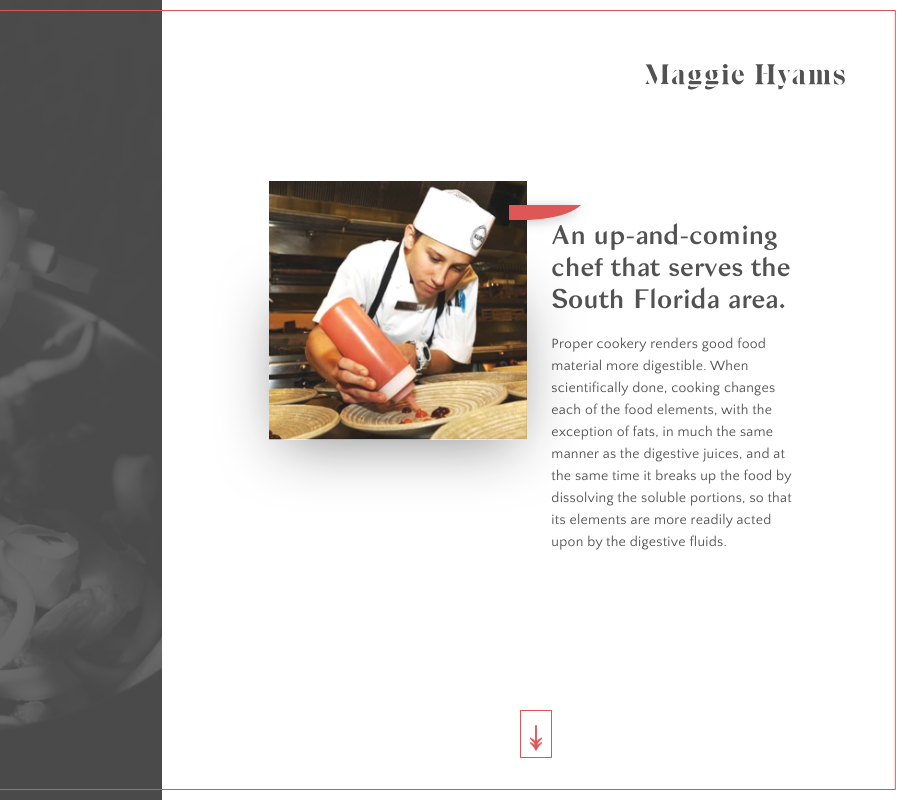
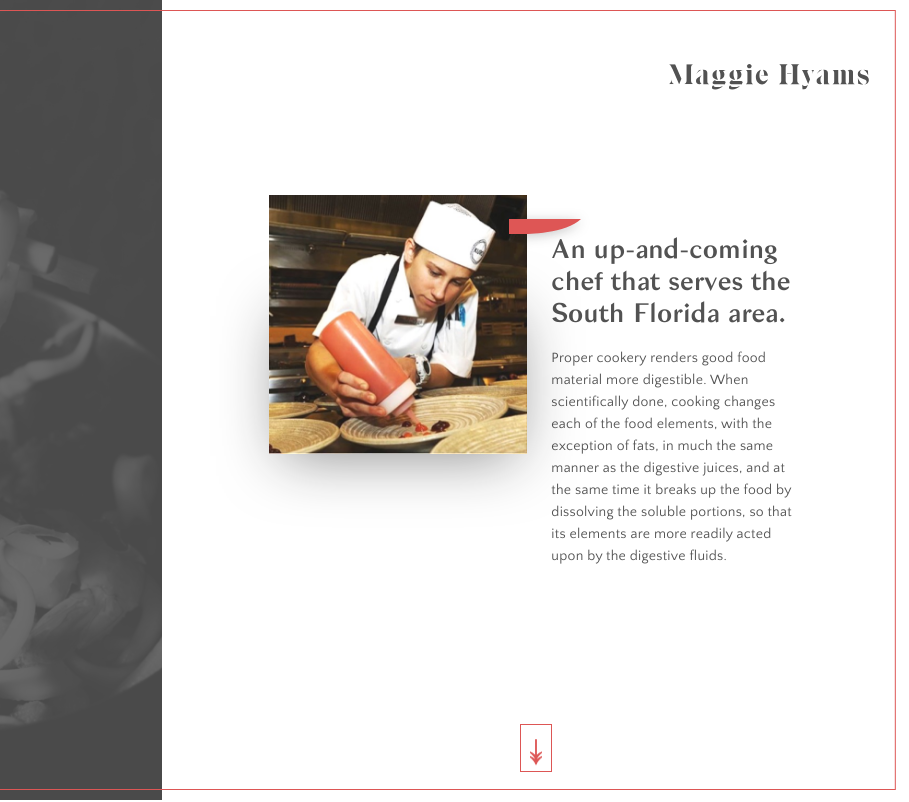
Before and after one commit to kylehyams/maggiehyams, a plain HTML site: page app/index.html in a window 1280 px wide. Shown: the top 802 px of the page, 371-1280 px from the left. Drawn offline with nearby package versions, Linux system fonts and the light colour scheme.

Commit message:
Edited favicon gulp command /// Edited media queries so layouts look nicer on tablets in portrait view

```diff
--- a/app/index.html
+++ b/app/index.html
@@ -10,6 +10,15 @@
         <title>Maggie Hyams – An up-and-coming chef that serves the South Florida area</title>
         <meta name="description" content="">
         <meta name="viewport" content="width=device-width, initial-scale=1">
+
+        <!-- Favicons -->
+		<link rel="apple-touch-icon" sizes="180x180" href="/apple-touch-icon.png">
+		<link rel="icon" type="image/png" href="/favicon-32x32.png" sizes="32x32">
+		<link rel="icon" type="image/png" href="/favicon-16x16.png" sizes="16x16">
+		<link rel="manifest" href="/manifest.json">
+		<link rel="mask-icon" href="/safari-pinned-tab.svg" color="#525252">
+		<meta name="theme-color" content="#525252">
+		<!-- /Favicons -->
 
         <!-- build:css css/main.min.css -->
         <link rel="stylesheet" href="css/main.css">
--- a/app/scss/_container.scss
+++ b/app/scss/_container.scss
@@ -15,16 +15,23 @@
 		}
 
 		@media screen and (min-width: $medium-screen) {
-			height: 94vh;
+			width: 96vw;
+			height: 95vh;
 			@include position(fixed, 50% null null 50%);
 		}
 
 		@media screen and (min-width: $large-screen) {
-			width: 98vw;
-			height: 97.4vh;
+			width: 97vw;
+			height: 94vh;
+		}
+
+		@media screen and (min-width: $large-screen) and (min-height: 769px) {
+			width: 97.5vw;
+			height: 97vh;
 		}
 
 		@media screen and (min-width: $xlarge-screen) {
+			width: 98vw;
 			height: 97.5vh;
 		}
 
--- a/app/scss/_content.scss
+++ b/app/scss/_content.scss
@@ -8,8 +8,8 @@
 		padding: 56px 0;
 
 		@media screen and (min-width: $medium-screen) {
-			@include span-columns(8);
-			@include shift(2);
+			@include span-columns(12);
+			@include shift(0);
 		}
 
 		@media screen and (min-width: $large-screen) {
@@ -20,14 +20,30 @@
 
 		.wordmark {
 
+			@media screen and (min-width: $medium-screen) {
+				width: percentage(5/7);
+				margin: 0 auto;
+			}
+
+			@media screen and (min-width: $large-screen) {
+				width: percentage(7/7);
+				margin: 0;
+			}
+
 			img {
 				width: 200px;
 				height: auto;
 
 				@media screen and (min-width: $large-screen) {
+					width: 150px;
 					position: absolute;
-					top: 40px;
-					right: 64px;
+					top: 32px;
+					right: 40px;
+				}
+
+				@media screen and (min-width: $large-screen) and (min-height: 769px) {
+					width: 200px;
+					top: 48px;
 				}
 
 				@media screen and (min-width: $xlarge-screen) {
@@ -41,13 +57,21 @@
 		&__intro {
 			margin: 48px 0 0;
 
+			@media screen and (min-width: $medium-screen) {
+				width: percentage(5/7);
+				margin: 48px auto 0;
+			}
+
 			@media screen and (min-width: $large-screen) {
-				width: 71.42857143%;
-				height: 100vh;
+				height: 93vh;
 				@include display(flex);
 				@include flex-direction(column);
 				@include justify-content(flex-end);
-				margin: 0 auto;
+				padding: 0 0 7vh;
+			}
+
+			@media screen and (min-width: $xlarge-screen) {
+				height: 95.75vh;
 				padding: 0 0 5.25vh;
 			}
 
@@ -55,8 +79,16 @@
 				width: 100%;
 				position: relative;
 
+				@media screen and (min-width: $medium-screen) {
+					@include display(flex);
+					@include flex-direction(row);
+				}
+
+				@media screen and (min-width: $large-screen) {
+					@include flex-direction(column);
+				}
+
 				@media screen and (min-width: $xlarge-screen) {
-					@include display(flex);
 					@include flex-direction(row);
 				}
 
@@ -75,7 +107,8 @@
 					}
 
 					@media screen and (min-width: $medium-screen) {
-						left: 70%;
+						top: 24px;
+						left: 45%;
 					}
 
 					@media screen and (min-width: $large-screen) {
@@ -96,6 +129,18 @@
 				article {
 					margin: 24px 0 0;
 
+					@media screen and (min-width: $medium-screen) {
+						width: 296px;
+						margin: 40px 0 0;
+						padding: 0 0 0 24px;
+					}
+
+					@media screen and (min-width: $large-screen) {
+						width: inherit;
+						margin: 24px 0 0;
+						padding: 0;
+					}
+
 					@media screen and (min-width: $xlarge-screen) {
 						width: 296px;
 						margin: 40px 0 0;
@@ -111,14 +156,42 @@
 		&__info {
 			margin: 56px 0 0;
 
+			@media screen and (min-width: $medium-screen) {
+				width: percentage(5/7);
+				@include display(flex);
+				@include flex-direction(row-reverse);
+				margin: 56px auto 0;
+
+				&:nth-child(even) {
+					@include flex-direction(row);
+
+					article {
+						text-align: left;
+						padding: 0 0 0 24px;
+					}
+
+				}
+
+			}
+
 			@media screen and (min-width: $large-screen) {
-				width: 71.42857143%;
+				@include flex-direction(column);
 				margin: 0 auto;
 				padding: 56px 0 0;
+
+				&:nth-child(even) {
+					@include flex-direction(column);
+
+
+					article {
+						padding: 0;
+					}
+
+				}
+
 			}
 
 			@media screen and (min-width: $xlarge-screen) {
-				@include display(flex);
 				@include flex-direction(row-reverse);
 				padding: 104px 0 0;
 
@@ -137,6 +210,20 @@
 			article {
 				margin: 24px 0 0;
 
+				@media screen and (min-width: $medium-screen) {
+					text-align: right;
+					width: 296px;
+					margin: 40px 0 0;
+					padding: 0 24px 0 0;
+				}
+
+				@media screen and (min-width: $large-screen) {
+					width: 100%;
+					text-align: left;
+					margin: 24px 0 0;
+					padding: 0;
+				}
+
 				@media screen and (min-width: $xlarge-screen) {
 					text-align: right;
 					width: 296px;
--- a/app/scss/_footer.scss
+++ b/app/scss/_footer.scss
@@ -2,8 +2,11 @@ footer {
 	text-align: center;
 	margin: 56px auto 0;
 
+	@media screen and (min-width: $medium-screen) {
+		width: percentage(5/7);
+	}
+
 	@media screen and (min-width: $large-screen) {
-		width: 71.42857143%;
 		margin: 136px auto 80px;
 	}
 
--- a/app/scss/_image-shadow.scss
+++ b/app/scss/_image-shadow.scss
@@ -26,6 +26,14 @@
 		box-shadow: 0 3px 60px 0 rgba($pepper, 0.5);
 		z-index: 0;
 
+		@media screen and (min-width: $medium-screen) {
+			bottom: 14px;
+		}
+
+		@media screen and (min-width: $large-screen) {
+			bottom: 0;
+		}
+
 		@media screen and (min-width: $xlarge-screen) {
 			bottom: 22px;
 		}
--- a/gulpfile.js
+++ b/gulpfile.js
@@ -160,7 +160,7 @@ gulp.task('generate-favicon', function(done) {
 // this task whenever you modify a page. You can keep this task
 // as is or refactor your existing HTML pipeline.
 gulp.task('inject-favicon-markups', function() {
-	return gulp.src([ 'dist/*html' ])
+	return gulp.src([ 'app/*html' ])
 		.pipe(realFavicon.injectFaviconMarkups(JSON.parse(fs.readFileSync(FAVICON_DATA_FILE)).favicon.html_code))
 		.pipe(gulp.dest('dist'));
 });
```
Also changed, not shown: app/css/main.css, 1 other file.
